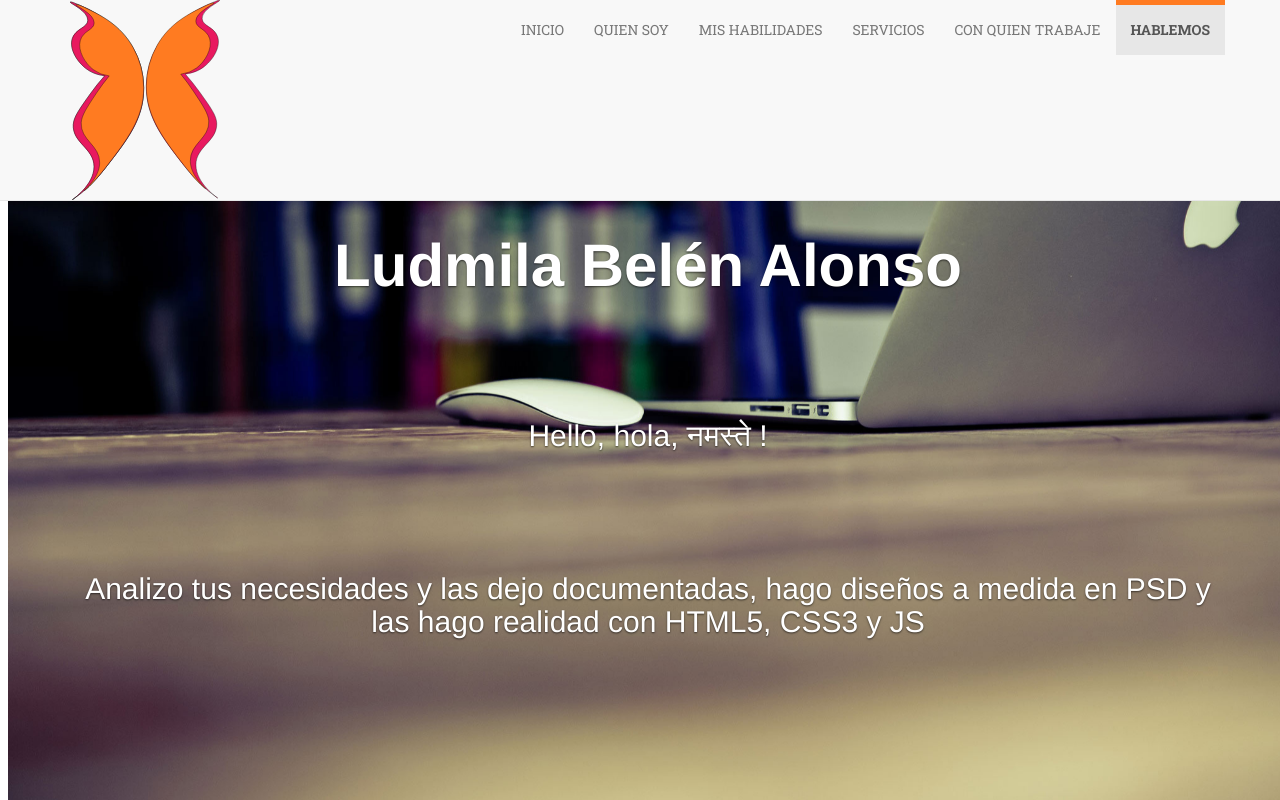
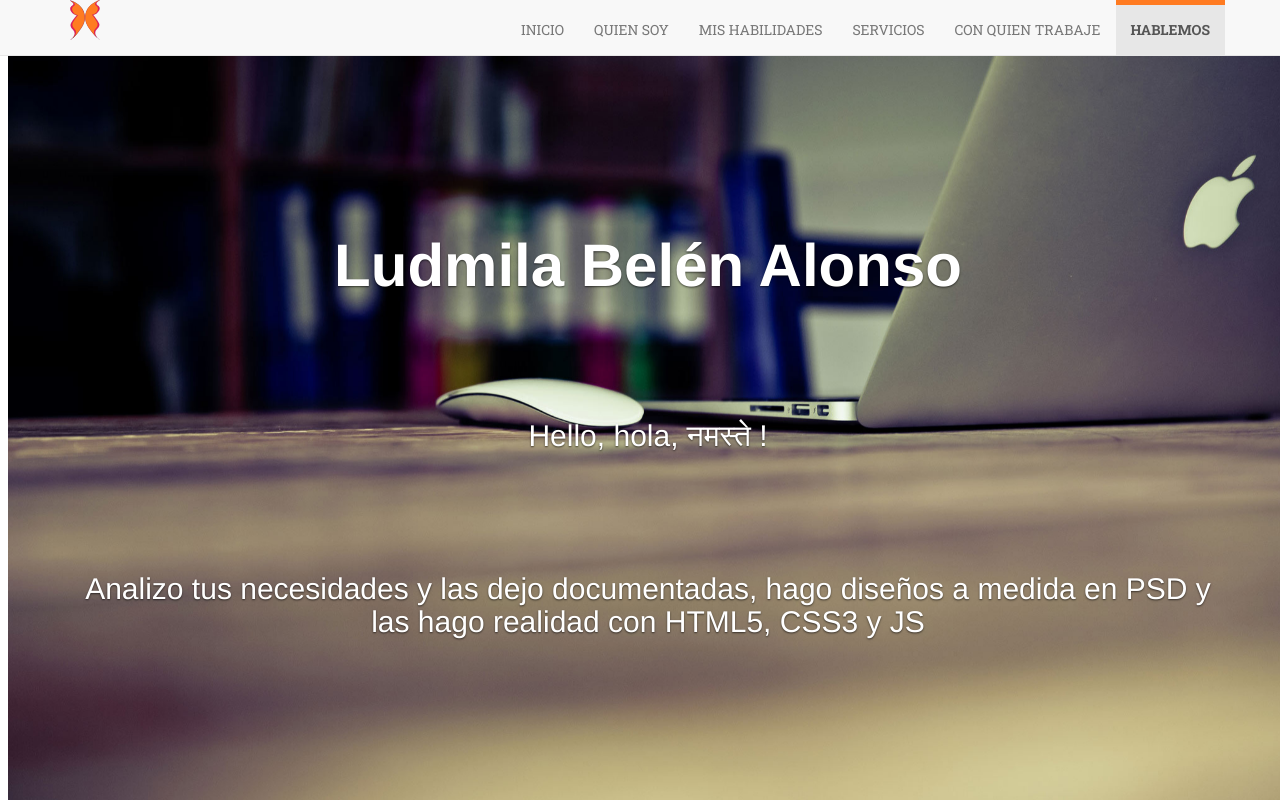
Before and after one commit to LudmilaBelenAlonso/portfolio, a plain HTML site: page index.html in a window 1280 px wide. Shown: the top 800 px of the page. Drawn offline with Linux system fonts and the light colour scheme.

Commit message:
Se elimino la clase del logo y se redujo el tmñ

```diff
--- a/index.html
+++ b/index.html
@@ -44,7 +44,7 @@ _________________________________________________________ -->
     <section class="navbar navbar-default navbar-fixed-top" role="navigation" id="navbar">
         <article class="container">
             <div class="navbar-header">
-                <img src="img/logo.svg" alt="logo" width="50%" class="scrollTo" href="#intro">
+                <img src="img/logo.svg" alt="logo" width="10%" href="#intro">
             </div>
 
             <nav class="navbar-collapse collapse" id="navigation">
```
